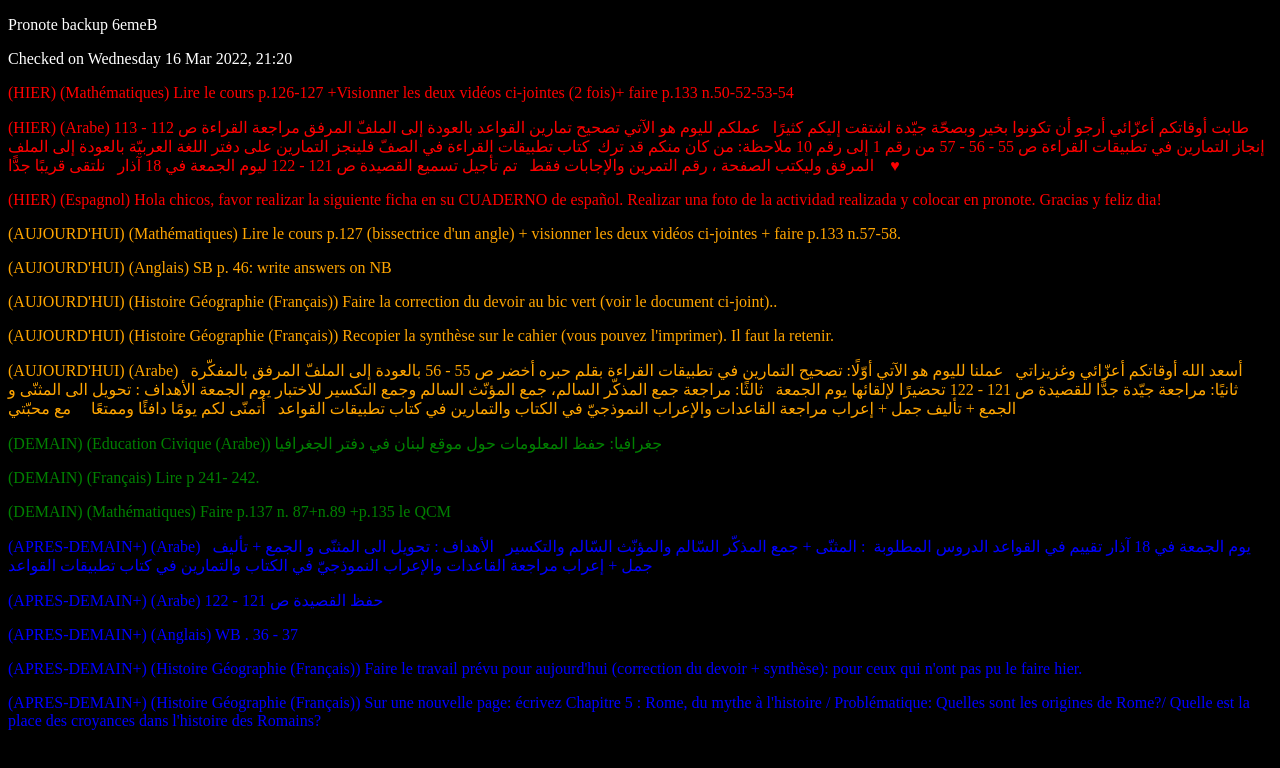
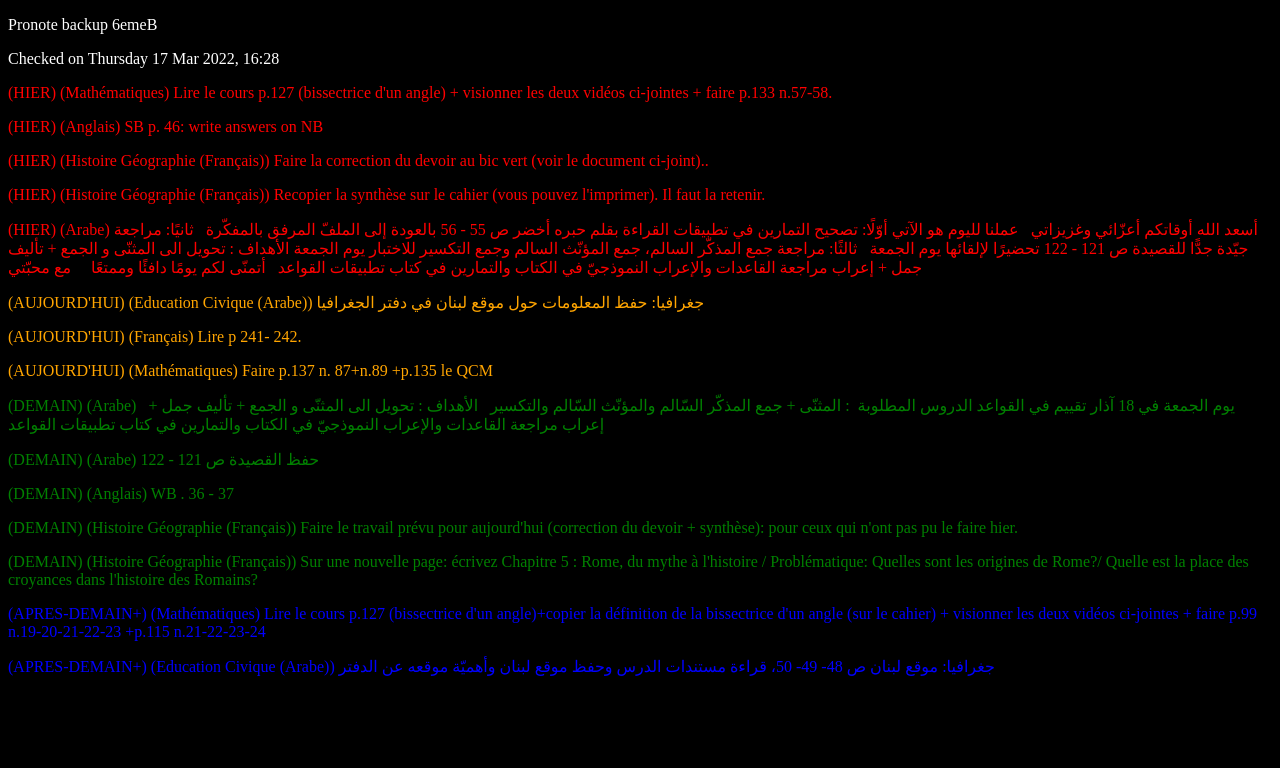
Before and after one commit to nouni19/PronoteBackup, a plain HTML site: page index.html in a window 1280 px wide. Drawn offline with Linux system fonts and the light colour scheme.

Commit message:
Updated backup

```diff
--- a/index.html
+++ b/index.html
@@ -6,28 +6,12 @@
 </head>
 <body style="background-color:black;">
 <p style="color:white;">Pronote backup 6emeB</p>
-<p style="color:white;">Checked on Wednesday 16 Mar 2022, 21:20</p>
-<p id="yesterday">(HIER) (Mathématiques) Lire le cours p.126-127 +Visionner les deux vidéos ci-jointes (2 fois)+ faire  p.133 n.50-52-53-54</p>
-<p id="yesterday">(HIER) (Arabe) طابت أوقاتكم أعزّائي
-أرجو أن تكونوا بخير وبصحّة جيّدة
-اشتقت إليكم كثيرًا
-
-عملكم لليوم هو الآتي
-تصحيح تمارين القواعد بالعودة إلى الملفّ المرفق
-مراجعة القراءة ص 112 - 113
-إنجاز التمارين في تطبيقات القراءة ص 55 - 56 - 57 من رقم 1 إلى رقم 10
-ملاحظة: من كان منكم قد ترك  كتاب تطبيقات القراءة في الصفّ فلينجز التمارين على دفتر اللغة العربيّة بالعودة إلى الملف المرفق
-وليكتب الصفحة ، رقم التمرين والإجابات فقط
-
-تم تأجيل تسميع القصيدة ص 121 - 122 ليوم الجمعة في 18 آذار
-
-نلتقى قريبًا جدًّا    ♥</p>
-<p id="yesterday">(HIER) (Espagnol) Hola chicos, favor realizar la siguiente ficha en su CUADERNO de español. Realizar una foto de la actividad realizada y colocar en pronote. Gracias y feliz dia!</p>
-<p id="today">(AUJOURD'HUI) (Mathématiques) Lire le cours p.127 (bissectrice d'un angle) + visionner les deux vidéos ci-jointes + faire p.133 n.57-58.</p>
-<p id="today">(AUJOURD'HUI) (Anglais) SB p. 46: write answers on NB</p>
-<p id="today">(AUJOURD'HUI) (Histoire Géographie (Français)) Faire la correction du devoir au bic vert (voir le document ci-joint)..</p>
-<p id="today">(AUJOURD'HUI) (Histoire Géographie (Français)) Recopier la synthèse sur le cahier (vous pouvez l'imprimer). Il faut la retenir.</p>
-<p id="today">(AUJOURD'HUI) (Arabe) أسعد الله أوقاتكم أعزّائي وغزيزاتي
+<p style="color:white;">Checked on Thursday 17 Mar 2022, 16:28</p>
+<p id="yesterday">(HIER) (Mathématiques) Lire le cours p.127 (bissectrice d'un angle) + visionner les deux vidéos ci-jointes + faire p.133 n.57-58.</p>
+<p id="yesterday">(HIER) (Anglais) SB p. 46: write answers on NB</p>
+<p id="yesterday">(HIER) (Histoire Géographie (Français)) Faire la correction du devoir au bic vert (voir le document ci-joint)..</p>
+<p id="yesterday">(HIER) (Histoire Géographie (Français)) Recopier la synthèse sur le cahier (vous pouvez l'imprimer). Il faut la retenir.</p>
+<p id="yesterday">(HIER) (Arabe) أسعد الله أوقاتكم أعزّائي وغزيزاتي
 
 عملنا لليوم هو الآتي
 أوّلًا: تصحيح التمارين في تطبيقات القراءة بقلم حبره أخضر ص 55 - 56 بالعودة إلى الملفّ المرفق بالمفكّرة
@@ -48,10 +32,10 @@
 
 
 مع محبّتي</p>
-<p id="tomorrow">(DEMAIN) (Education Civique (Arabe)) جغرافيا: حفظ المعلومات حول موقع لبنان في دفتر الجغرافيا</p>
-<p id="tomorrow">(DEMAIN) (Français) Lire p 241- 242.</p>
-<p id="tomorrow">(DEMAIN) (Mathématiques) Faire p.137 n. 87+n.89 +p.135 le QCM</p>
-<p id="after">(APRES-DEMAIN+) (Arabe)
+<p id="today">(AUJOURD'HUI) (Education Civique (Arabe)) جغرافيا: حفظ المعلومات حول موقع لبنان في دفتر الجغرافيا</p>
+<p id="today">(AUJOURD'HUI) (Français) Lire p 241- 242.</p>
+<p id="today">(AUJOURD'HUI) (Mathématiques) Faire p.137 n. 87+n.89 +p.135 le QCM</p>
+<p id="tomorrow">(DEMAIN) (Arabe)
 
 
 يوم الجمعة في 18 آذار تقييم في القواعد الدروس المطلوبة  : المثنّى + جمع المذكّر السّالم والمؤنّث السّالم والتكسير
@@ -62,9 +46,11 @@
 
 
 </p>
-<p id="after">(APRES-DEMAIN+) (Arabe) حفظ القصيدة ص 121 - 122</p>
-<p id="after">(APRES-DEMAIN+) (Anglais) WB . 36 - 37</p>
-<p id="after">(APRES-DEMAIN+) (Histoire Géographie (Français)) Faire le travail prévu pour aujourd'hui (correction du devoir + synthèse): pour ceux qui n'ont pas pu le faire hier.</p>
-<p id="after">(APRES-DEMAIN+) (Histoire Géographie (Français)) Sur une nouvelle page: écrivez Chapitre 5 : Rome, du mythe à l'histoire / Problématique: Quelles sont les origines de Rome?/ Quelle est la place des croyances dans l'histoire des Romains?</p>
+<p id="tomorrow">(DEMAIN) (Arabe) حفظ القصيدة ص 121 - 122</p>
+<p id="tomorrow">(DEMAIN) (Anglais) WB . 36 - 37</p>
+<p id="tomorrow">(DEMAIN) (Histoire Géographie (Français)) Faire le travail prévu pour aujourd'hui (correction du devoir + synthèse): pour ceux qui n'ont pas pu le faire hier.</p>
+<p id="tomorrow">(DEMAIN) (Histoire Géographie (Français)) Sur une nouvelle page: écrivez Chapitre 5 : Rome, du mythe à l'histoire / Problématique: Quelles sont les origines de Rome?/ Quelle est la place des croyances dans l'histoire des Romains?</p>
+<p id="after">(APRES-DEMAIN+) (Mathématiques) Lire le cours p.127 (bissectrice d'un angle)+copier la définition de la bissectrice d'un angle (sur le cahier) + visionner les deux vidéos ci-jointes + faire p.99 n.19-20-21-22-23 +p.115 n.21-22-23-24</p>
+<p id="after">(APRES-DEMAIN+) (Education Civique (Arabe)) جغرافيا: موقع لبنان ص 48- 49- 50، قراءة مستندات الدرس وحفظ موقع لبنان وأهميّة موقعه عن الدفتر</p>
 </body>
 </html>
```
